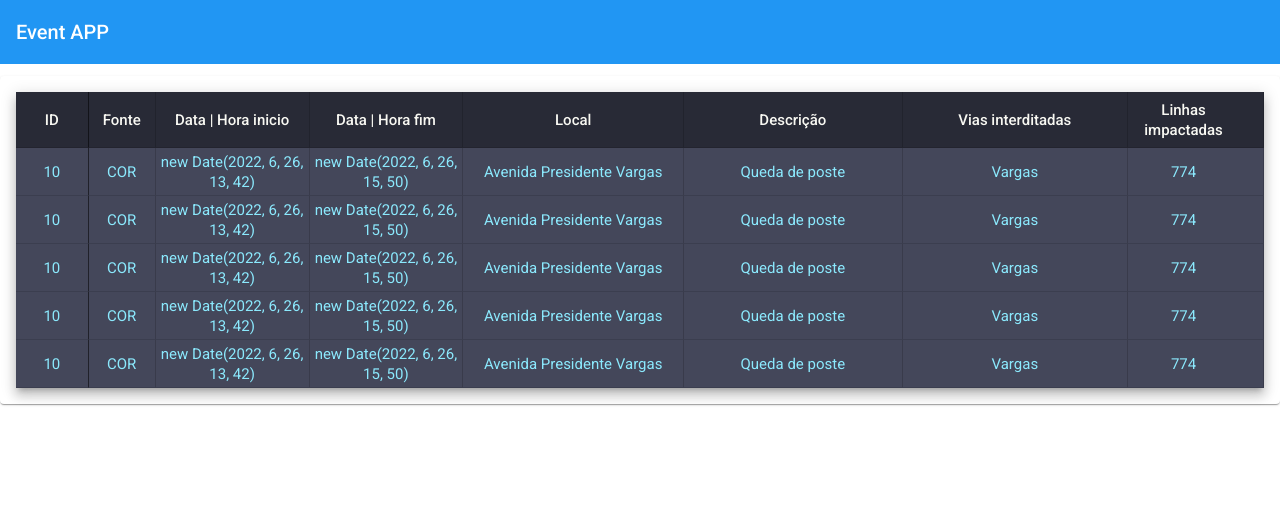
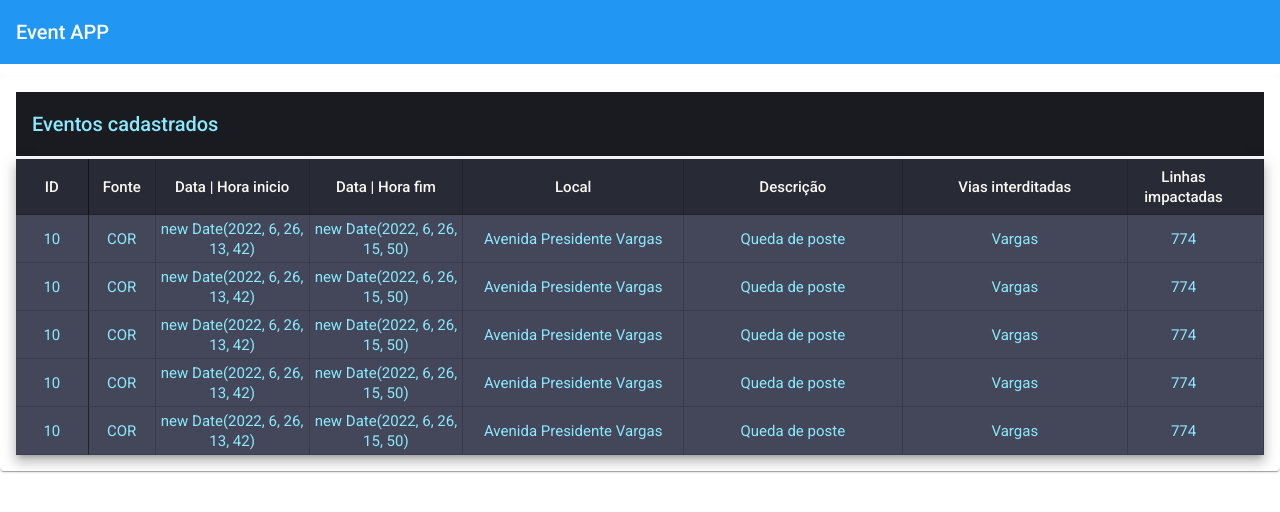
Before and after one commit to FellipeToledo/Event-APP, an Angular app: page /events in a window 1280 px wide. Shown: the top 512 px of the page. Built offline with nearby package versions, Linux system fonts and the light colour scheme.

Commit message:
added mat-toolbar module

```diff
--- a/src/app/events/events/events.component.html
+++ b/src/app/events/events/events.component.html
@@ -1,6 +1,7 @@
 
 <mat-card>
 
+  <mat-toolbar><span>Eventos cadastrados</span></mat-toolbar>
 
   <table mat-table [dataSource]="events" class="mat-elevation-z8">
     <!--- Note that these columns can be defined in any order.
--- a/src/app/events/events/events.component.scss
+++ b/src/app/events/events/events.component.scss
@@ -1,3 +1,11 @@
+.mat-toolbar {
+  flex: 1 1 auto;
+  background-color: #1a1b20;
+  color: #8be9fd;
+  margin-bottom: 3px;
+
+}
+
 .table {
   width: 100%;
 }
```
